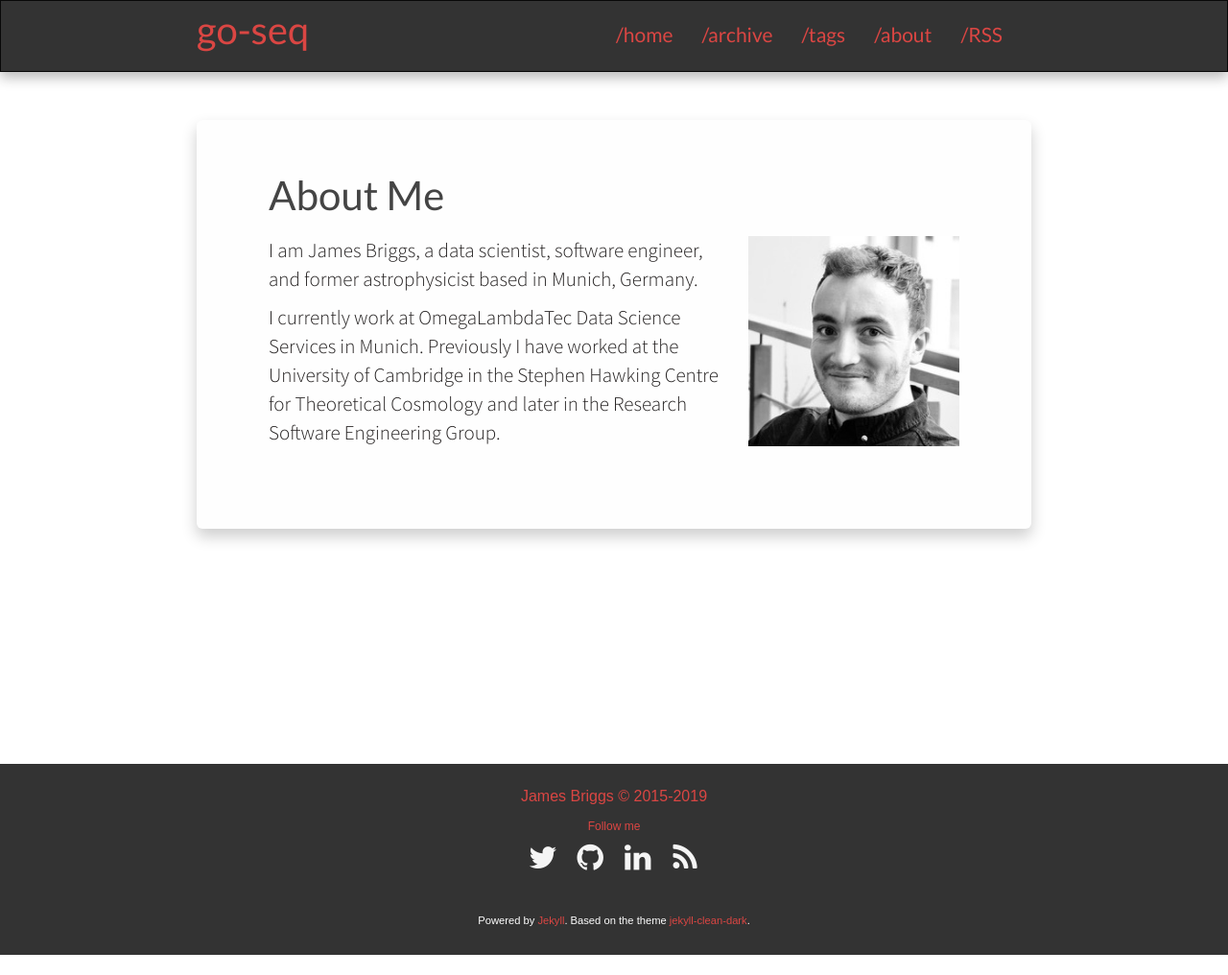
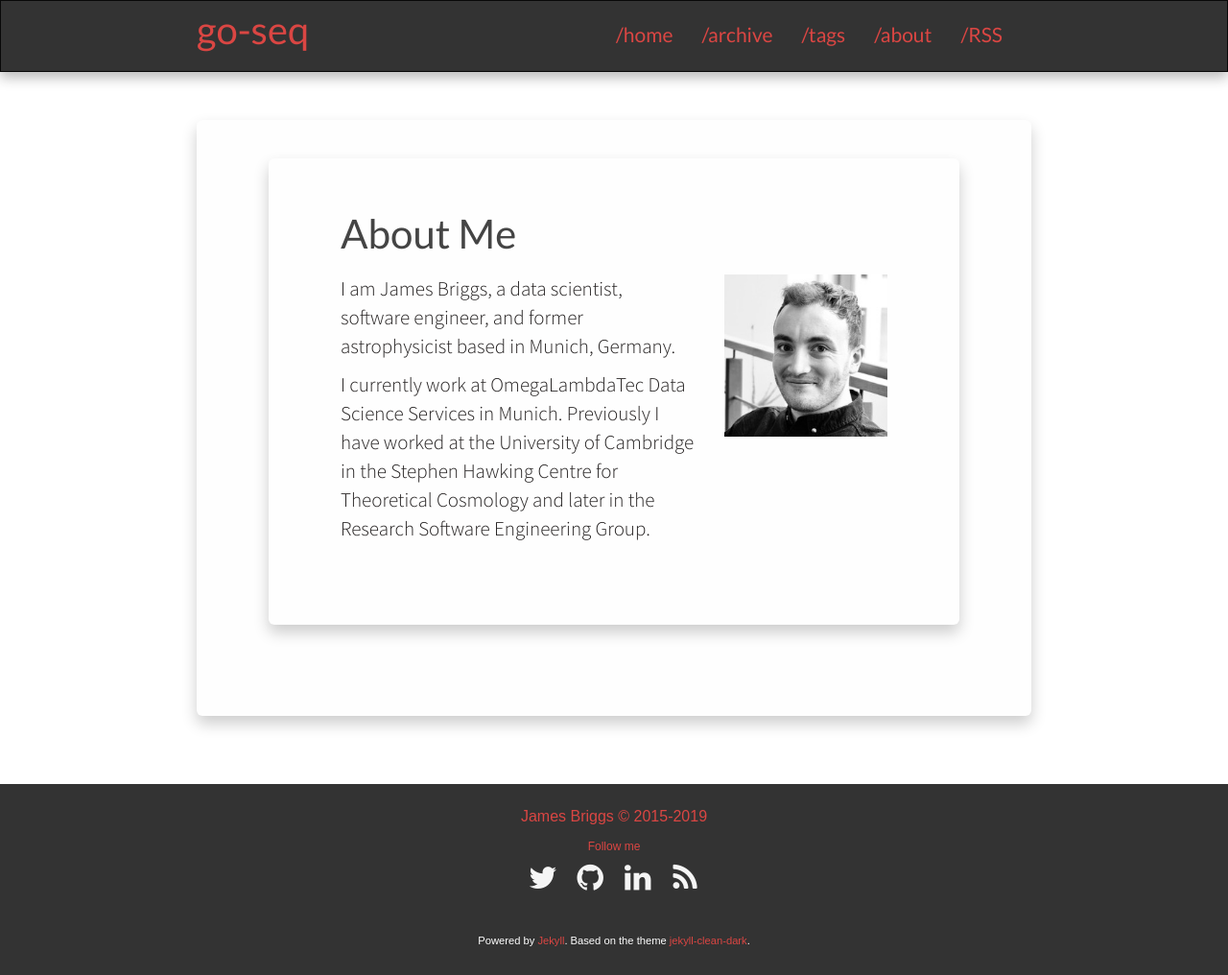
Before and after one commit to trungnt11/trungnt11.github.io, a Jekyll site: the page built from about.md, in a window 1280 px wide. Shown: the whole page at 96% size. Built offline with Jekyll 4.4.1, drawn with Linux system fonts in a browser that asks for light colours; before the commit the page ends 995 px from its top, so only the background shows below that.

Commit message:
Added well around about me

```diff
--- a/about.md
+++ b/about.md
@@ -2,6 +2,8 @@
 layout: page
 title: About
 ---
+
+<div class="well">
 
 # About Me
 
@@ -21,3 +23,4 @@ I currently work at OmegaLambdaTec Data Science Services in Munich. Previously I
 
 </div>
 </div>
+</div>
```
